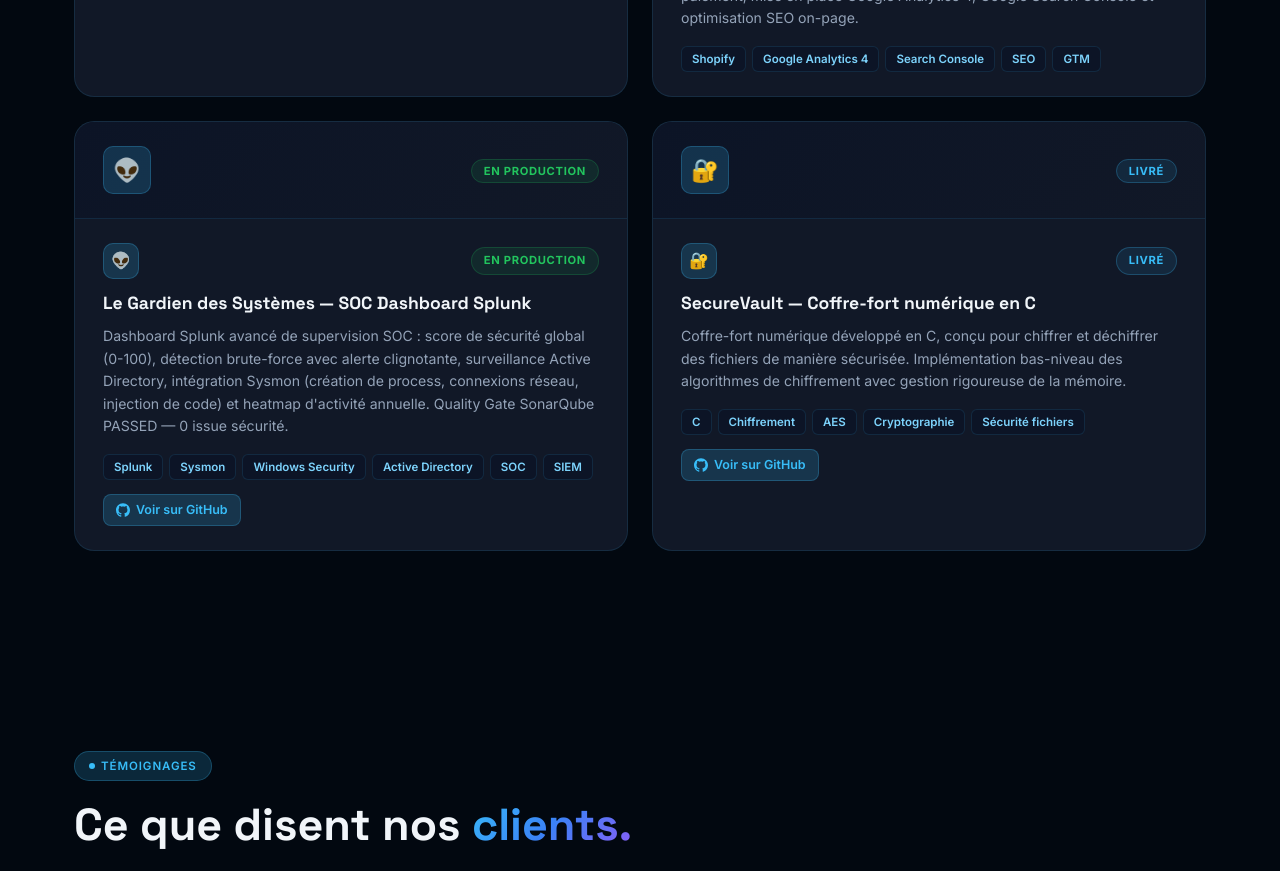
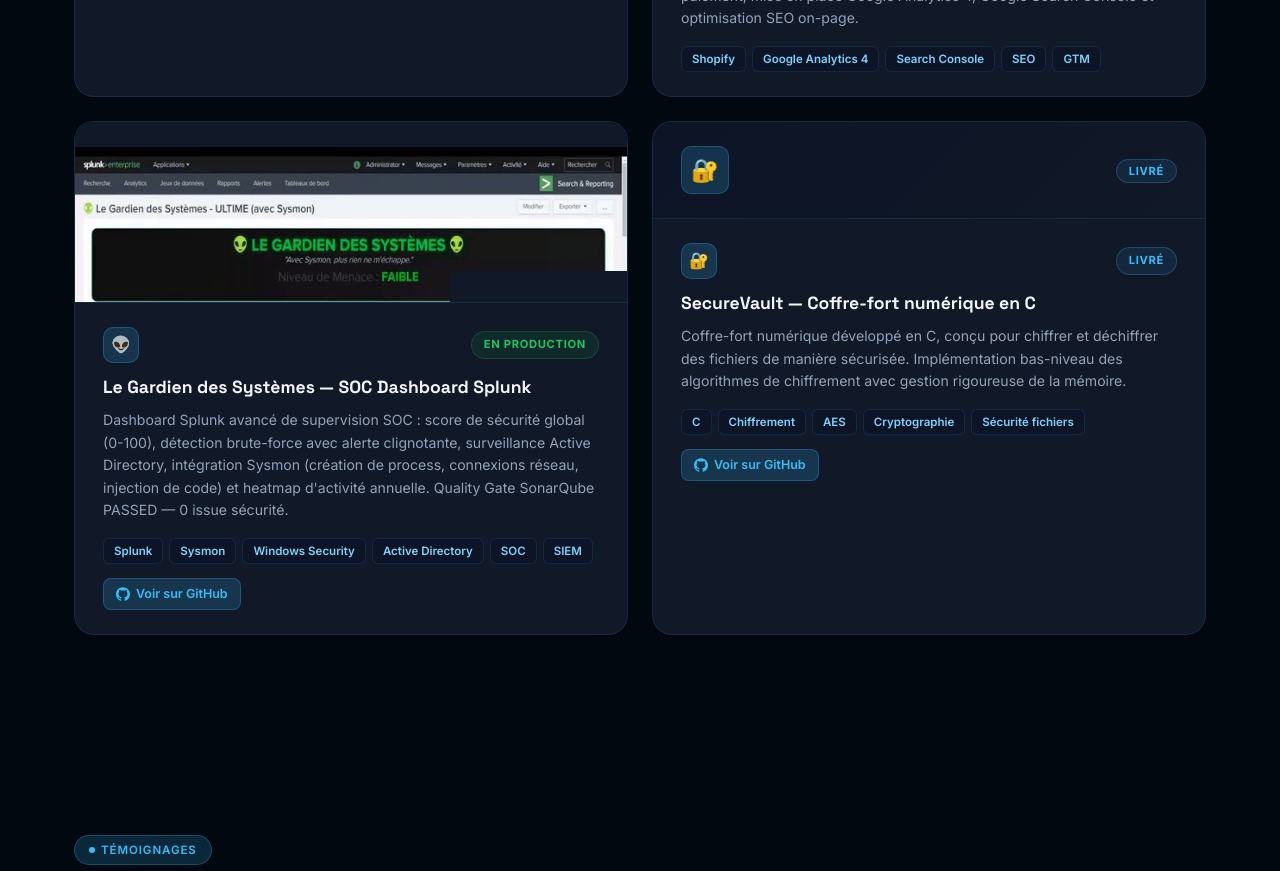
Before and after one commit to Claude7776/Site_Pro, a React (Vite) app: page / in a window 1280 px wide. Shown: the part 7440-8311 px from the top of the page. Built offline with nearby package versions, Linux system fonts and the light colour scheme.

Commit message:
feat: add SOC Splunk dashboard screenshot to project card
Redacts Splunk admin toolbar (top) and screencapture watermark (bottom-right).

```diff
--- a/src/data/projects.js
+++ b/src/data/projects.js
@@ -53,6 +53,11 @@
     stack: ['Splunk', 'Sysmon', 'Windows Security', 'Active Directory', 'SOC', 'SIEM'],
     status: 'live',
     github: 'https://github.com/Claude7776/SOC-Command-Center',
+    screenshot: '/soc-dashboard.png',
+    redact: [
+      { top: '0%',  left: '0%',  width: '100%', height: '14%' },
+      { top: '83%', left: '68%', width: '32%',  height: '17%' },
+    ],
   },
   {
     id: 'securevault',
```
Also changed, not shown: public/soc-dashboard.png (added).
